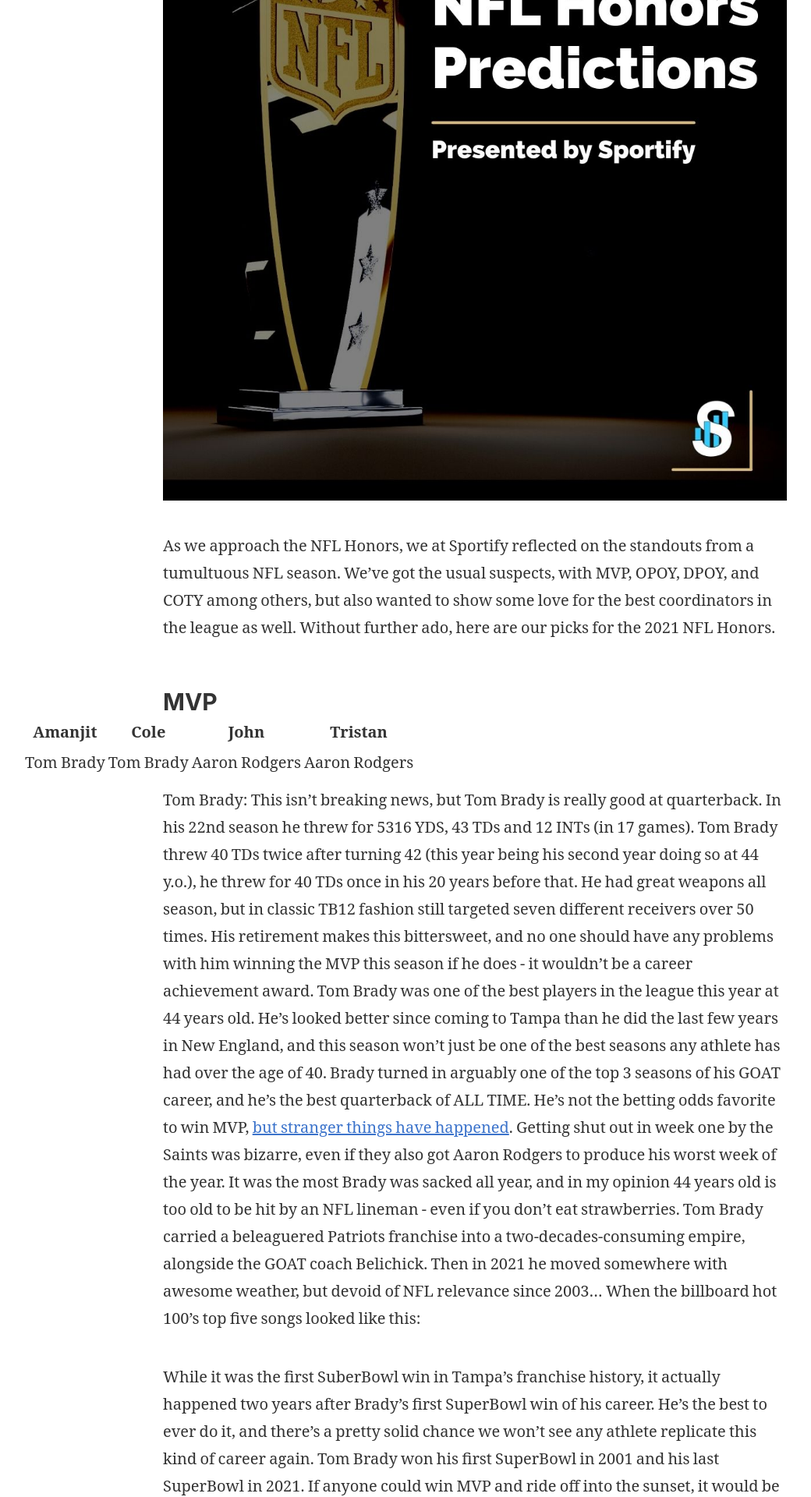
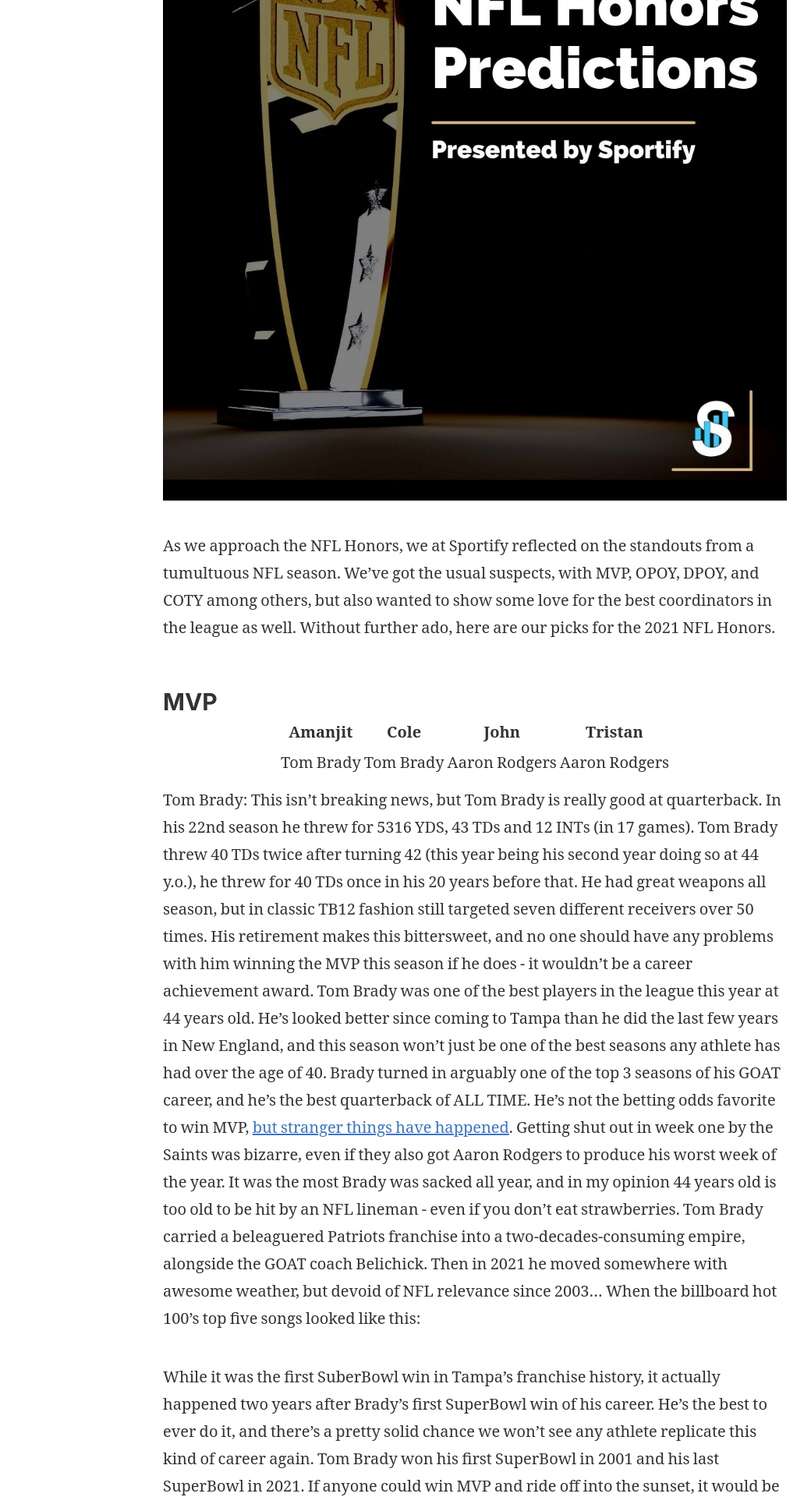
Before and after one commit to Sportify-Analytics/sportify-analytics.github.io, a Jekyll site: the page built from _posts/NFL/2022-02-07-NFL-Honors-Predictions.md, in a window 1280 px wide. Shown: the part 491-2411 px from the top of the page at 78% size, without its empty margins (31-1071 px from the left). Built offline with Jekyll 4.4.1, drawn with Linux system fonts in a browser that asks for light colours; our own code applies the rules of GitHub Pages for plain Markdown files.

Commit message:
table test

```diff
--- a/_posts/NFL/2022-02-07-NFL-Honors-Predictions.md
+++ b/_posts/NFL/2022-02-07-NFL-Honors-Predictions.md
@@ -11,7 +11,7 @@ tags: NFL
 As we approach the NFL Honors, we at Sportify reflected on the standouts from a tumultuous NFL season. We’ve got the usual suspects, with MVP, OPOY, DPOY, and COTY among others, but also wanted to show some love for the best coordinators in the league as well. Without further ado, here are our picks for the 2021 NFL Honors.
 
 ## MVP
-<table>
+<table class="center">
   <tr>
     <th>Amanjit</th>
     <th>Cole</th>
```
